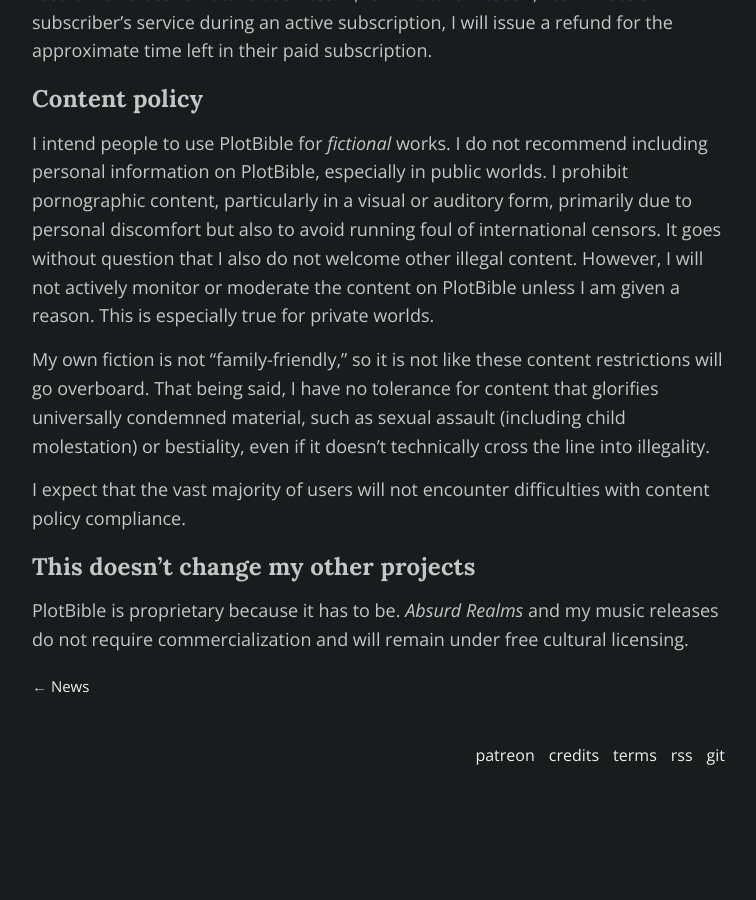
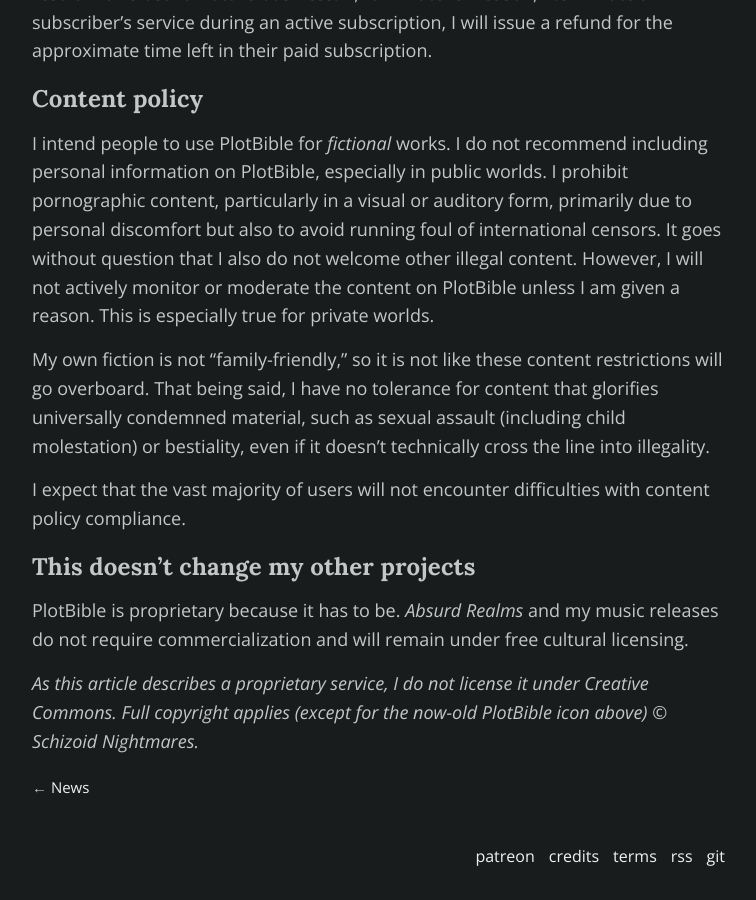
Before and after one commit to schizoidnightmares/schizoidnightmares.com, a Jekyll site: the page built from _posts/2024/2024-06-05-plotbible.md, in a window 1280 px wide and 900 px high, scrolled down 2031 px. Shown: the whole window, without its empty margins (258-1014 px from the left). Built offline with Jekyll 4.4.1, drawn with Linux system fonts in a browser that asks for light colours; before the commit the page ends 2830 px from its top, so only the background shows below that; some of the changed lines change nothing that is shown; some of the changed text lies outside the part shown.

Commit message:
clarification on copyright

```diff
--- a/_posts/2024/2024-06-05-plotbible.md
+++ b/_posts/2024/2024-06-05-plotbible.md
@@ -4,7 +4,7 @@
 src: /assets/images/plotbible_icon_med.png
 src-thumb: /assets/images/plotbible_icon_small.png
 alt: PlotBible icon
-caption: The <a href="/assets/images/plotbible_icon.png" target="_blank">icon</a> for PlotBible
+caption: The <a href="/assets/images/plotbible_icon.png" target="_blank">icon</a> for PlotBible (CC BY 4.0)
 ---
 
 PlotBible, a proprietary online worldbuilding subscription service, is now in active development.
@@ -50,3 +50,5 @@
 
 ## This doesn't change my other projects
 PlotBible is proprietary because it has to be. *Absurd Realms* and my music releases do not require commercialization and will remain under free cultural licensing.
+
+*As this article describes a proprietary service, I do not license it under Creative Commons. Full copyright applies (except for the now-old PlotBible icon above) © Schizoid Nightmares.*
```
